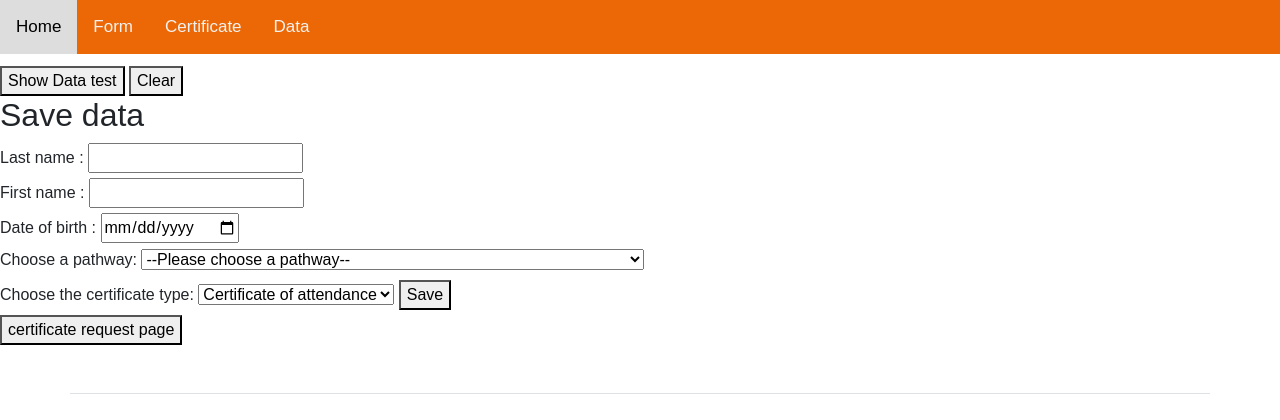
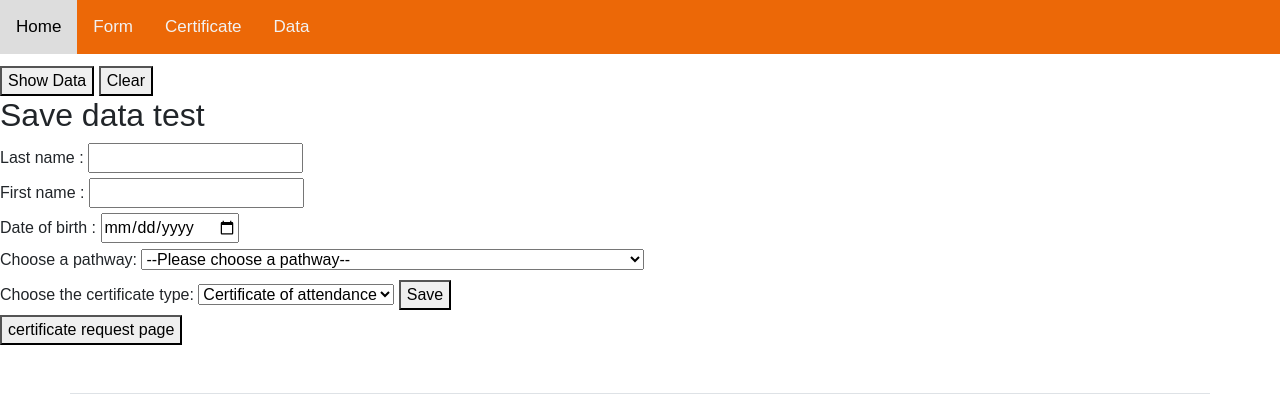
Before and after one commit to Xeone971/Certificate, a website with bundled scripts: page index.html in a window 1280 px wide. Shown: the top 420 px of the page. Built offline with nearby package versions, Linux system fonts and the light colour scheme; files whose address does not match are found by name.

Commit message:
Update index.html

```diff
--- a/index.html
+++ b/index.html
@@ -42,7 +42,7 @@ Safety and security:
 </head>
 <body>
     <main-header></main-header>
-    <button id="showCookies">Show Data test</button>
+    <button id="showCookies">Show Data</button>
 
 <button id="clearOutputCookies">Clear</button>
 
@@ -50,7 +50,7 @@ Safety and security:
     <code id="cookies"></code>
 </div>
 
-    <h2>Save data</h2>
+    <h2>Save data test</h2>
 <form id="userForm">
     <label for="nom">Last name :</label>
     <input type="text" id="nom" name="nom" required>
```
